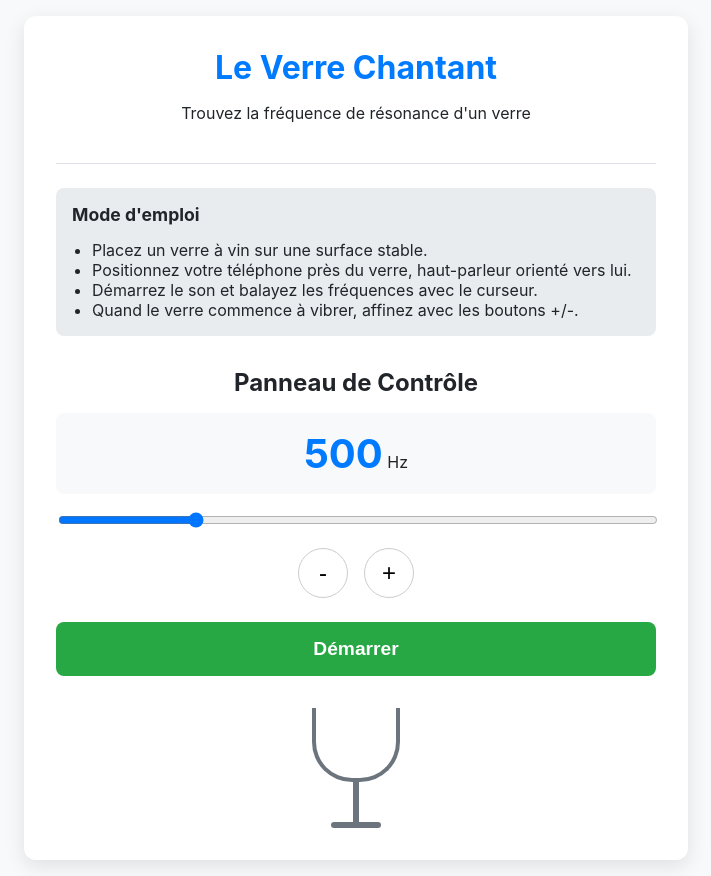
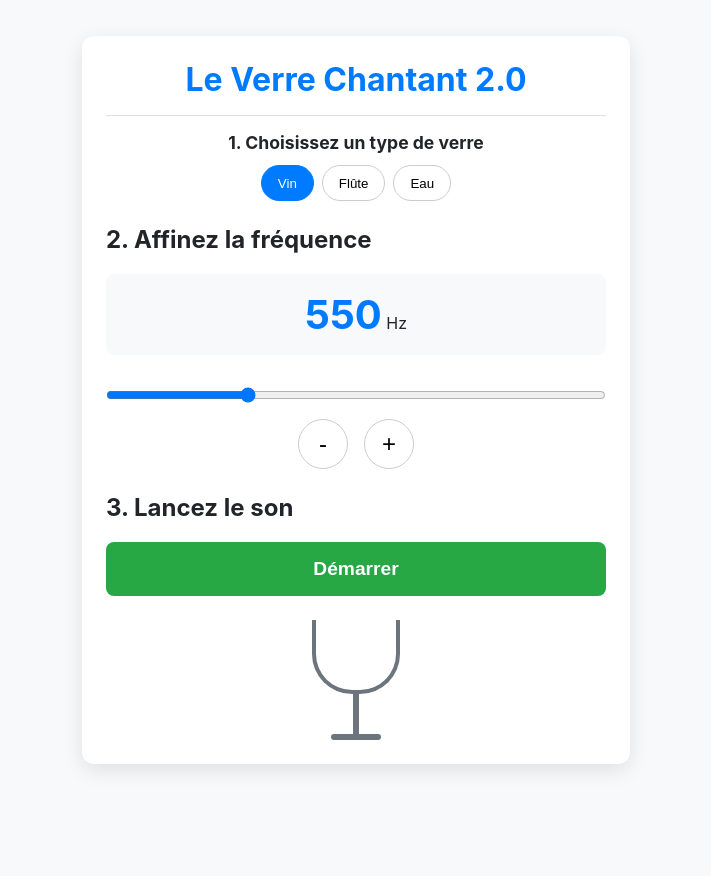
Before and after one commit to ericsotoca/verre, a plain HTML site: page index.html in a window 1280 px wide. Shown: the whole page, without its empty margins (284-995 px from the left). After the commit the page ends 800 px from the top, so only its background shows below. Drawn offline with Linux system fonts and the light colour scheme.

Commit message:
Update index.html

```diff
--- a/index.html
+++ b/index.html
@@ -3,7 +3,7 @@
 <head>
     <meta charset="UTF-8">
     <meta name="viewport" content="width=device-width, initial-scale=1.0">
-    <title>Le Verre Chantant - Recherche de Résonance</title>
+    <title>Le Verre Chantant v2.0 - Avec Préréglages</title>
 
     <!-- ========================= SECTION CSS ========================= -->
     <style>
@@ -30,18 +30,18 @@
 
         .container {
             background-color: var(--card-bg-color);
-            padding: 2rem;
+            padding: 1.5rem;
             border-radius: 12px;
             box-shadow: 0 6px 20px rgba(0, 0, 0, 0.1);
-            max-width: 600px;
+            max-width: 500px;
             width: 100%;
         }
 
         header {
             text-align: center;
             border-bottom: 1px solid #dee2e6;
-            padding-bottom: 1.5rem;
-            margin-bottom: 1.5rem;
+            padding-bottom: 1rem;
+            margin-bottom: 1rem;
         }
 
         header h1 {
@@ -49,26 +49,40 @@
             margin: 0;
         }
 
-        .instructions {
-            background-color: #e9ecef;
-            padding: 1rem;
-            border-radius: 8px;
-            margin-bottom: 2rem;
+        .presets {
+            text-align: center;
+            margin-bottom: 1.5rem;
         }
 
-        .instructions h2 {
-            margin-top: 0;
+        .presets h2 {
             font-size: 1.1rem;
+            margin-bottom: 0.75rem;
         }
 
-        .instructions ul {
-            padding-left: 20px;
-            margin: 0;
+        .presets .preset-buttons {
+            display: flex;
+            justify-content: center;
+            gap: 0.5rem;
+            flex-wrap: wrap;
         }
 
-        .control-panel h2 {
-            text-align: center;
-            margin-bottom: 1rem;
+        .preset-btn {
+            padding: 0.6rem 1rem;
+            border: 1px solid #ccc;
+            border-radius: 20px;
+            background-color: transparent;
+            cursor: pointer;
+            transition: all 0.2s;
+        }
+
+        .preset-btn:hover {
+            background-color: #e9ecef;
+        }
+
+        .preset-btn.active {
+            background-color: var(--primary-color);
+            color: white;
+            border-color: var(--primary-color);
         }
 
         .frequency-display {
@@ -85,13 +99,10 @@
             color: var(--primary-color);
         }
 
-        .slider-container {
-            margin-bottom: 1rem;
-        }
-
         input[type="range"] {
             width: 100%;
             cursor: pointer;
+            margin: 1rem 0;
         }
 
         .fine-controls {
@@ -112,10 +123,6 @@
             transition: background-color 0.2s;
         }
 
-        .fine-controls button:hover {
-            background-color: #e9ecef;
-        }
-
         #start-stop-button {
             width: 100%;
             padding: 1rem;
@@ -126,7 +133,6 @@
             border: none;
             border-radius: 8px;
             cursor: pointer;
-            transition: background-color 0.2s;
         }
 
         #start-stop-button.active {
@@ -138,37 +144,30 @@
             display: flex;
             justify-content: center;
             align-items: center;
-            margin-top: 2rem;
+            margin-top: 1.5rem;
         }
 
         .glass {
             position: relative;
         }
-
         .glass.vibrating {
             animation: shake 0.2s infinite;
         }
+        .glass > div {
+            transition: opacity 0.3s;
+        }
+        .glass .hidden {
+            display: none;
+        }
 
-        .glass-bowl {
-            width: 80px;
-            height: 70px;
-            border: 4px solid var(--secondary-color);
-            border-top: none;
-            border-radius: 0 0 40px 40px;
-        }
-        .glass-stem {
-            width: 6px;
-            height: 40px;
-            background-color: var(--secondary-color);
-            margin: 0 auto;
-        }
-        .glass-base {
-            width: 50px;
-            height: 6px;
-            background-color: var(--secondary-color);
-            border-radius: 3px;
-            margin: 0 auto;
-        }
+        /* Formes des verres */
+        .glass-stem { width: 6px; height: 40px; background-color: var(--secondary-color); margin: 0 auto; }
+        .glass-base { width: 50px; height: 6px; background-color: var(--secondary-color); border-radius: 3px; margin: 0 auto; }
+
+        .wine-bowl { width: 80px; height: 70px; border: 4px solid var(--secondary-color); border-top: none; border-radius: 0 0 40px 40px; }
+        .flute-bowl { width: 40px; height: 90px; border: 4px solid var(--secondary-color); border-top: none; border-radius: 0 0 15px 15px; }
+        .water-bowl { width: 70px; height: 60px; border: 4px solid var(--secondary-color); border-top: none; border-radius: 0 0 10px 10px; }
+
 
         @keyframes shake {
             0% { transform: translate(1px, 0); }
@@ -178,47 +177,47 @@
     </style>
 </head>
 <body>
-
-    <!-- ========================= SECTION HTML ======================== -->
     <div class="container">
         <header>
-            <h1>Le Verre Chantant</h1>
-            <p>Trouvez la fréquence de résonance d'un verre</p>
+            <h1>Le Verre Chantant 2.0</h1>
         </header>
 
-        <section class="instructions">
-            <h2>Mode d'emploi</h2>
-            <ul>
-                <li>Placez un verre à vin sur une surface stable.</li>
-                <li>Positionnez votre téléphone près du verre, haut-parleur orienté vers lui.</li>
-                <li>Démarrez le son et balayez les fréquences avec le curseur.</li>
-                <li>Quand le verre commence à vibrer, affinez avec les boutons +/-.</li>
-            </ul>
+        <section class="presets">
+            <h2>1. Choisissez un type de verre</h2>
+            <div class="preset-buttons">
+                <button class="preset-btn" data-preset="wine">Vin</button>
+                <button class="preset-btn" data-preset="flute">Flûte</button>
+                <button class="preset-btn" data-preset="water">Eau</button>
+            </div>
         </section>
 
         <main class="control-panel">
-            <h2>Panneau de Contrôle</h2>
-
+            <h2>2. Affinez la fréquence</h2>
             <div class="frequency-display">
-                <span id="frequency-value">500</span> Hz
+                <span id="frequency-value">550</span> Hz
             </div>
 
-            <div class="slider-container">
-                <input type="range" id="frequency-slider" min="300" max="1200" value="500" step="1">
-            </div>
+            <input type="range" id="frequency-slider" min="300" max="1200" value="550" step="1">
 
             <div class="fine-controls">
                 <button id="minus-button">-</button>
                 <button id="plus-button">+</button>
             </div>
 
+            <h2>3. Lancez le son</h2>
             <button id="start-stop-button">Démarrer</button>
 
             <div class="visualization">
                 <div id="glass-visual" class="glass">
-                    <div class="glass-bowl"></div>
-                    <div class="glass-stem"></div>
-                    <div class="glass-base"></div>
+                    <div id="wine-visual">
+                        <div class="wine-bowl"></div><div class="glass-stem"></div><div class="glass-base"></div>
+                    </div>
+                    <div id="flute-visual" class="hidden">
+                        <div class="flute-bowl"></div><div class="glass-stem"></div><div class="glass-base"></div>
+                    </div>
+                    <div id="water-visual" class="hidden">
+                        <div class="water-bowl"></div><div class="glass-stem"></div><div class="glass-base"></div>
+                    </div>
                 </div>
             </div>
         </main>
@@ -227,24 +226,30 @@
     <!-- ======================= SECTION JAVASCRIPT ====================== -->
     <script>
         document.addEventListener('DOMContentLoaded', () => {
-            // Références aux éléments du DOM
             const slider = document.getElementById('frequency-slider');
             const freqValueDisplay = document.getElementById('frequency-value');
             const startStopBtn = document.getElementById('start-stop-button');
             const plusBtn = document.getElementById('plus-button');
             const minusBtn = document.getElementById('minus-button');
             const glassVisual = document.getElementById('glass-visual');
+            const presetBtns = document.querySelectorAll('.preset-btn');
+            const glassVisuals = {
+                wine: document.getElementById('wine-visual'),
+                flute: document.getElementById('flute-visual'),
+                water: document.getElementById('water-visual')
+            };
 
-            // Paramètres Audio
-            let audioContext;
-            let oscillator;
-            let gainNode;
+            let audioContext, oscillator, gainNode;
             let isPlaying = false;
 
+            const PRESETS = {
+                wine: 550,   // Fréquence cible typique pour un verre à vin
+                flute: 800,  // Plus haut et fin, donc fréquence plus élevée
+                water: 450   // Souvent plus large et épais, fréquence plus basse
+            };
+
             function updateFrequency(newFreq) {
-                // S'assurer que la fréquence reste dans les limites
                 newFreq = Math.max(parseInt(slider.min), Math.min(parseInt(slider.max), newFreq));
-
                 slider.value = newFreq;
                 freqValueDisplay.textContent = newFreq;
                 if (isPlaying && oscillator) {
@@ -252,36 +257,51 @@
                 }
             }
 
+            function selectPreset(presetType) {
+                // Mettre à jour la fréquence
+                updateFrequency(PRESETS[presetType]);
+
+                // Mettre à jour la visualisation
+                for (const type in glassVisuals) {
+                    glassVisuals[type].classList.add('hidden');
+                }
+                glassVisuals[presetType].classList.remove('hidden');
+
+                // Mettre à jour le style des boutons
+                presetBtns.forEach(btn => {
+                    btn.classList.remove('active');
+                    if (btn.dataset.preset === presetType) {
+                        btn.classList.add('active');
+                    }
+                });
+            }
+
             // Écouteurs d'événements
             slider.addEventListener('input', () => updateFrequency(parseInt(slider.value)));
             plusBtn.addEventListener('click', () => updateFrequency(parseInt(slider.value) + 1));
             minusBtn.addEventListener('click', () => updateFrequency(parseInt(slider.value) - 1));
 
+            presetBtns.forEach(btn => {
+                btn.addEventListener('click', () => selectPreset(btn.dataset.preset));
+            });
+
             startStopBtn.addEventListener('click', () => {
-                if (isPlaying) {
-                    stopSound();
-                } else {
-                    startSound();
-                }
+                if (isPlaying) stopSound();
+                else startSound();
             });
 
             function startSound() {
-                if (!audioContext) {
-                    audioContext = new (window.AudioContext || window.webkitAudioContext)();
-                }
-                if (audioContext.state === 'suspended') {
-                    audioContext.resume();
-                }
+                if (!audioContext) audioContext = new (window.AudioContext || window.webkitAudioContext)();
+                if (audioContext.state === 'suspended') audioContext.resume();
 
                 oscillator = audioContext.createOscillator();
                 gainNode = audioContext.createGain();
-
                 oscillator.connect(gainNode);
                 gainNode.connect(audioContext.destination);
 
-                oscillator.type = 'sine'; // Une onde pure est idéale pour la résonance
+                oscillator.type = 'sine';
                 oscillator.frequency.value = parseInt(slider.value);
-                gainNode.gain.value = 0.7; // Volume un peu plus fort, mais attention
+                gainNode.gain.value = 0.8; // Augmentons un peu le volume par défaut
 
                 oscillator.start();
                 isPlaying = true;
@@ -298,16 +318,13 @@
             }
 
             function updateUI(playing) {
-                if (playing) {
-                    startStopBtn.textContent = 'Arrêter';
-                    startStopBtn.classList.add('active');
-                    glassVisual.classList.add('vibrating');
-                } else {
-                    startStopBtn.textContent = 'Démarrer';
-                    startStopBtn.classList.remove('active');
-                    glassVisual.classList.remove('vibrating');
-                }
+                startStopBtn.textContent = playing ? 'Arrêter' : 'Démarrer';
+                startStopBtn.classList.toggle('active', playing);
+                glassVisual.classList.toggle('vibrating', playing);
             }
+
+            // Initialiser avec le premier préréglage
+            selectPreset('wine');
         });
     </script>
 </body>
```
